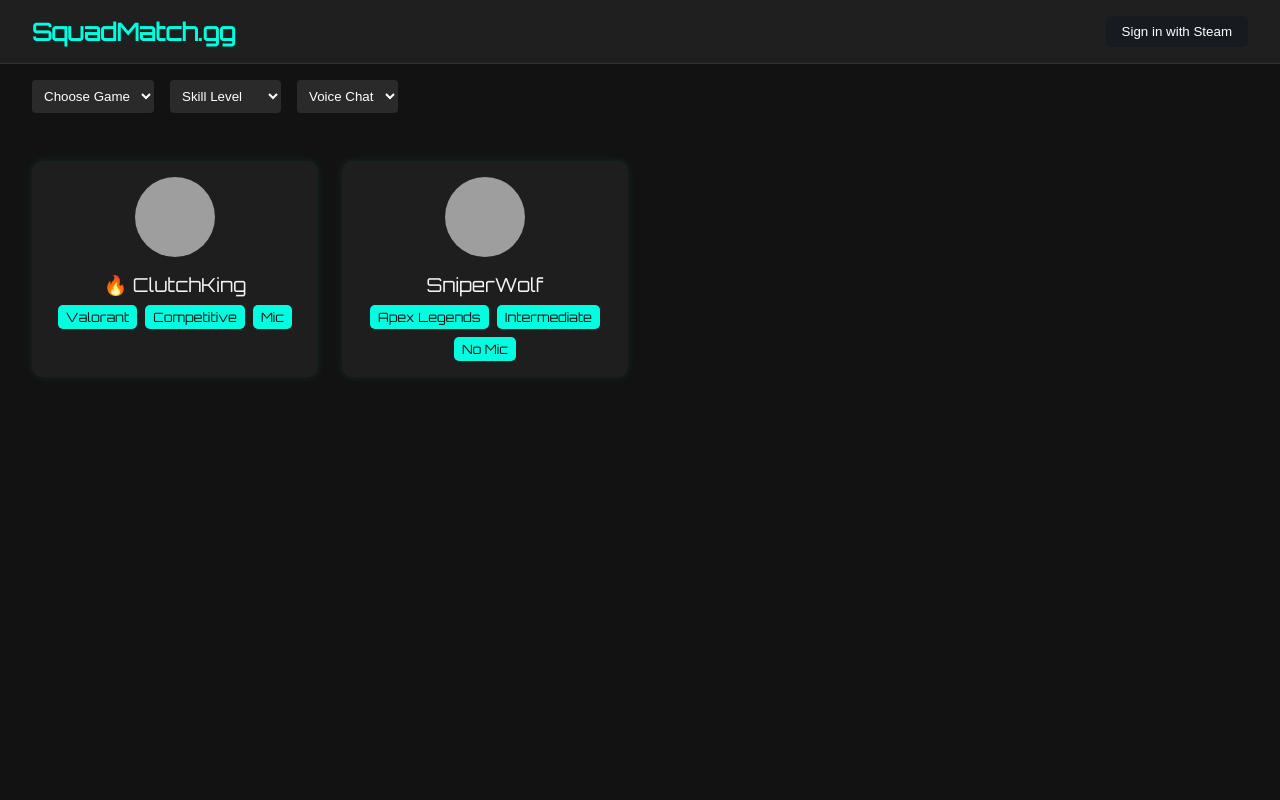
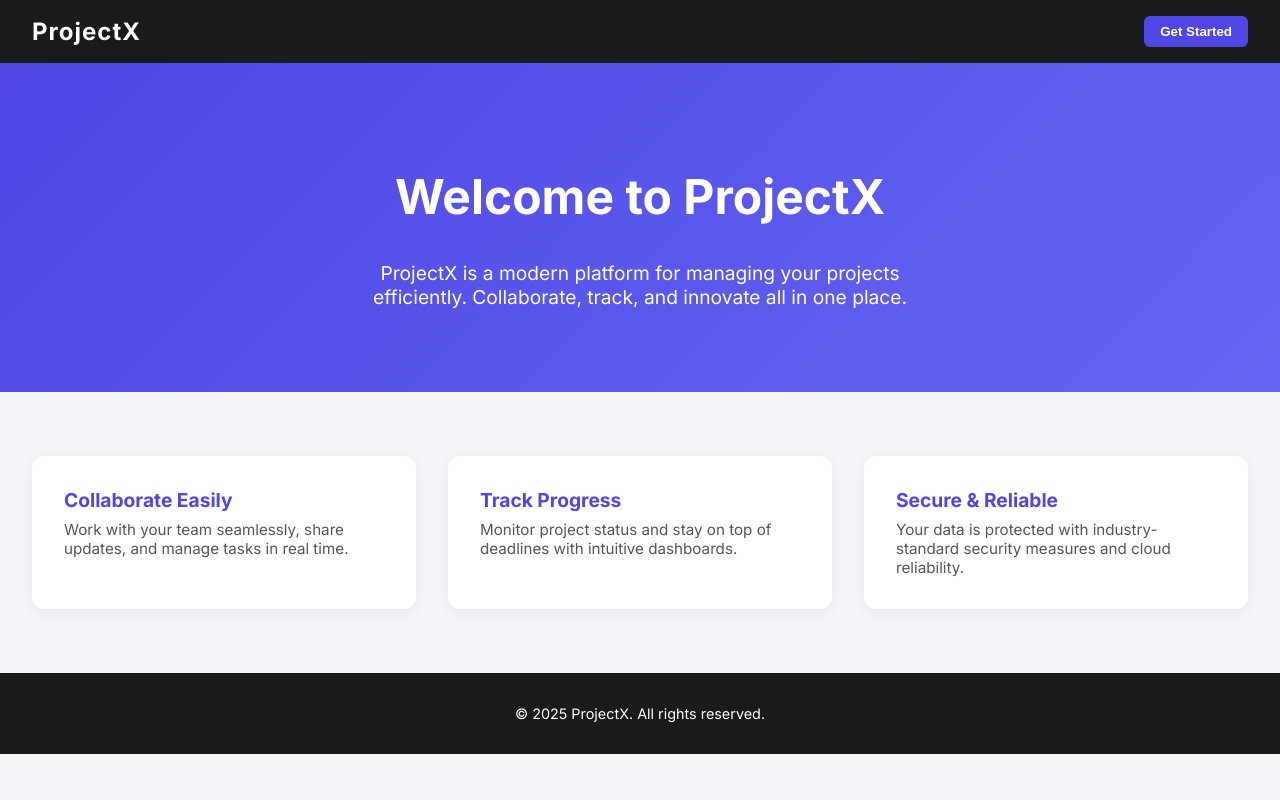
Before and after one commit to mickdbf/ProjectY, a FastAPI app: page / in a window 1280 px wide. Run offline with FastAPI, Linux system fonts and the light colour scheme; grey boxes are pictures that could not be loaded.

Commit message:
testing new index.html -> merge to prod

```diff
--- a/app/main.py
+++ b/app/main.py
@@ -5,8 +5,9 @@ import os
 
 
 app = FastAPI()
-templates = Jinja2Templates(directory="templates")
 
+BASE_DIR = os.path.dirname(os.path.abspath(__file__))  # directory of main.py
+templates = Jinja2Templates(directory=os.path.join(BASE_DIR, "templates"))
 @app.get("/", response_class=HTMLResponse)
 async def read_root(request: Request):
     return templates.TemplateResponse("index.html", {"request": request, "title": "Welcome to ProjectX"})
--- a/app/templates/index.html
+++ b/app/templates/index.html
@@ -3,154 +3,135 @@
 <head>
   <meta charset="UTF-8" />
   <meta name="viewport" content="width=device-width, initial-scale=1.0"/>
-  <title>SquadMatch.gg</title>
-  <link href="https://fonts.googleapis.com/css2?family=Orbitron&display=swap" rel="stylesheet">
+  <title>ProjectX</title>
+  <link href="https://fonts.googleapis.com/css2?family=Inter:wght@400;600;700&display=swap" rel="stylesheet">
   <style>
     body {
       margin: 0;
-      font-family: 'Orbitron', sans-serif;
-      background-color: #121212;
-      color: #f5f5f5;
+      font-family: 'Inter', sans-serif;
+      background-color: #f4f4f9;
+      color: #1a1a1a;
     }
 
     header {
-      background: #1f1f1f;
-      padding: 1rem 2rem;
+      background-color: #1a1a1a;
+      color: #ffffff;
       display: flex;
       justify-content: space-between;
       align-items: center;
-      border-bottom: 1px solid #333;
+      padding: 1rem 2rem;
+      box-shadow: 0 2px 5px rgba(0,0,0,0.1);
     }
 
     .logo {
+      font-weight: 700;
       font-size: 1.5rem;
-      font-weight: bold;
-      color: #00ffe1;
+      letter-spacing: 1px;
     }
 
-    .steam-login {
-      background: #171a21;
-      color: #fff;
+    nav button {
+      background-color: #4f46e5;
+      color: white;
       padding: 0.5rem 1rem;
       border: none;
-      border-radius: 5px;
+      border-radius: 6px;
       cursor: pointer;
+      font-weight: 600;
     }
 
-    .filters {
-      display: flex;
-      gap: 1rem;
-      margin: 1rem 2rem;
-      flex-wrap: wrap;
-    }
-
-    .filters select {
-      padding: 0.5rem;
-      background: #2a2a2a;
-      border: none;
-      color: white;
-      border-radius: 4px;
-    }
-
-    .grid {
-      display: grid;
-      grid-template-columns: repeat(auto-fill, minmax(250px, 1fr));
-      gap: 1.5rem;
-      padding: 2rem;
-    }
-
-    .card {
-      background: #1e1e1e;
-      padding: 1rem;
-      border-radius: 10px;
-      box-shadow: 0 0 10px rgba(0,255,225,0.1);
+    .hero {
       display: flex;
       flex-direction: column;
       align-items: center;
-      transition: transform 0.2s ease;
+      justify-content: center;
+      text-align: center;
+      padding: 4rem 2rem;
+      background: linear-gradient(135deg, #4f46e5, #6366f1);
+      color: white;
     }
 
-    .card:hover {
-      transform: scale(1.02);
-    }
-
-    .avatar {
-      width: 80px;
-      height: 80px;
-      border-radius: 50%;
+    .hero h1 {
+      font-size: 3rem;
       margin-bottom: 1rem;
     }
 
-    .username {
+    .hero p {
       font-size: 1.2rem;
-      margin-bottom: 0.5rem;
+      max-width: 600px;
     }
 
-    .tags {
-      display: flex;
-      gap: 0.5rem;
-      flex-wrap: wrap;
-      justify-content: center;
+    .features {
+      display: grid;
+      grid-template-columns: repeat(auto-fit, minmax(250px, 1fr));
+      gap: 2rem;
+      padding: 4rem 2rem;
     }
 
-    .tag {
-      background: #00ffe1;
-      color: #121212;
-      padding: 0.25rem 0.5rem;
-      border-radius: 5px;
-      font-size: 0.8rem;
+    .feature-card {
+      background: white;
+      padding: 2rem;
+      border-radius: 12px;
+      box-shadow: 0 4px 15px rgba(0,0,0,0.05);
+      transition: transform 0.2s ease, box-shadow 0.2s ease;
+    }
+
+    .feature-card:hover {
+      transform: translateY(-5px);
+      box-shadow: 0 8px 25px rgba(0,0,0,0.1);
+    }
+
+    .feature-card h3 {
+      margin-top: 0;
+      margin-bottom: 0.5rem;
+      font-size: 1.2rem;
+      color: #4f46e5;
+    }
+
+    .feature-card p {
+      margin: 0;
+      font-size: 0.95rem;
+      color: #555;
+    }
+
+    footer {
+      text-align: center;
+      padding: 2rem;
+      background-color: #1a1a1a;
+      color: #fff;
+      font-size: 0.9rem;
     }
   </style>
 </head>
 <body>
   <header>
-    <div class="logo">SquadMatch.gg</div>
-    <button class="steam-login">Sign in with Steam</button>
+    <div class="logo">ProjectX</div>
+    <nav>
+      <button>Get Started</button>
+    </nav>
   </header>
 
-  <div class="filters">
-    <select>
-      <option selected disabled>Choose Game</option>
-      <option>Valorant</option>
-      <option>Apex Legends</option>
-      <option>CS2</option>
-    </select>
-    <select>
-      <option selected disabled>Skill Level</option>
-      <option>Casual</option>
-      <option>Intermediate</option>
-      <option>Competitive</option>
-    </select>
-    <select>
-      <option selected disabled>Voice Chat</option>
-      <option>Required</option>
-      <option>Optional</option>
-      <option>No Mic</option>
-    </select>
-  </div>
+  <section class="hero">
+    <h1>Welcome to ProjectX</h1>
+    <p>ProjectX is a modern platform for managing your projects efficiently. Collaborate, track, and innovate all in one place.</p>
+  </section>
 
-  <div class="grid">
-    <div class="card">
-      <img class="avatar" src="https://steamcdn-a.akamaihd.net/steamcommunity/public/images/avatars/ee/eeb0a9f4a35a7ff1fb17bb98b2cfd15810c1ccfa_full.jpg" alt="User Avatar" />
-      <div class="username">🔥 ClutchKing</div>
-      <div class="tags">
-        <div class="tag">Valorant</div>
-        <div class="tag">Competitive</div>
-        <div class="tag">Mic</div>
-      </div>
+  <section class="features">
+    <div class="feature-card">
+      <h3>Collaborate Easily</h3>
+      <p>Work with your team seamlessly, share updates, and manage tasks in real time.</p>
     </div>
+    <div class="feature-card">
+      <h3>Track Progress</h3>
+      <p>Monitor project status and stay on top of deadlines with intuitive dashboards.</p>
+    </div>
+    <div class="feature-card">
+      <h3>Secure & Reliable</h3>
+      <p>Your data is protected with industry-standard security measures and cloud reliability.</p>
+    </div>
+  </section>
 
-    <div class="card">
-      <img class="avatar" src="https://steamcdn-a.akamaihd.net/steamcommunity/public/images/avatars/d1/d15579ef1905f80a366993d1d1eea3b9cdb93775_full.jpg" alt="User Avatar" />
-      <div class="username">SniperWolf</div>
-      <div class="tags">
-        <div class="tag">Apex Legends</div>
-        <div class="tag">Intermediate</div>
-        <div class="tag">No Mic</div>
-      </div>
-    </div>
-
-    <!-- Add more mock player cards here -->
-  </div>
+  <footer>
+    &copy; 2025 ProjectX. All rights reserved.
+  </footer>
 </body>
 </html>
```
